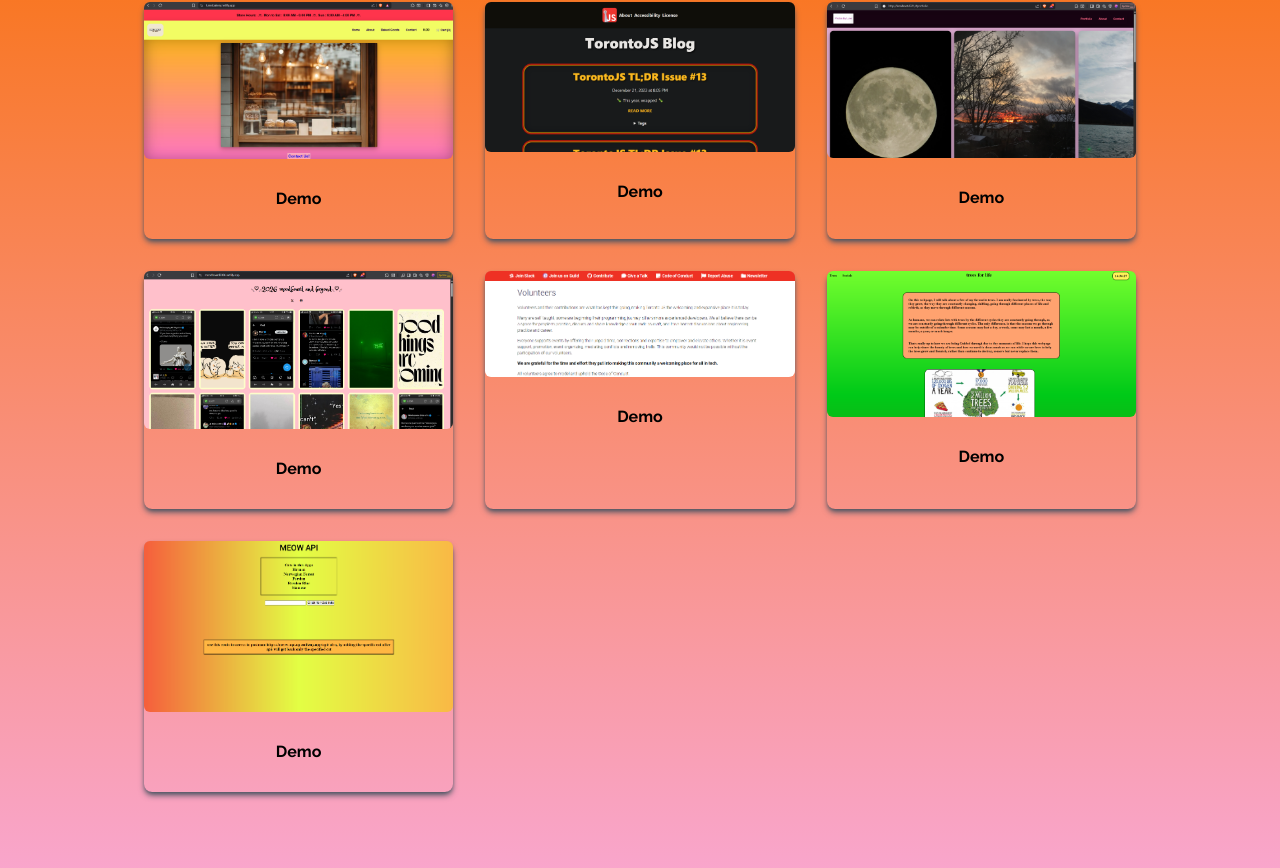
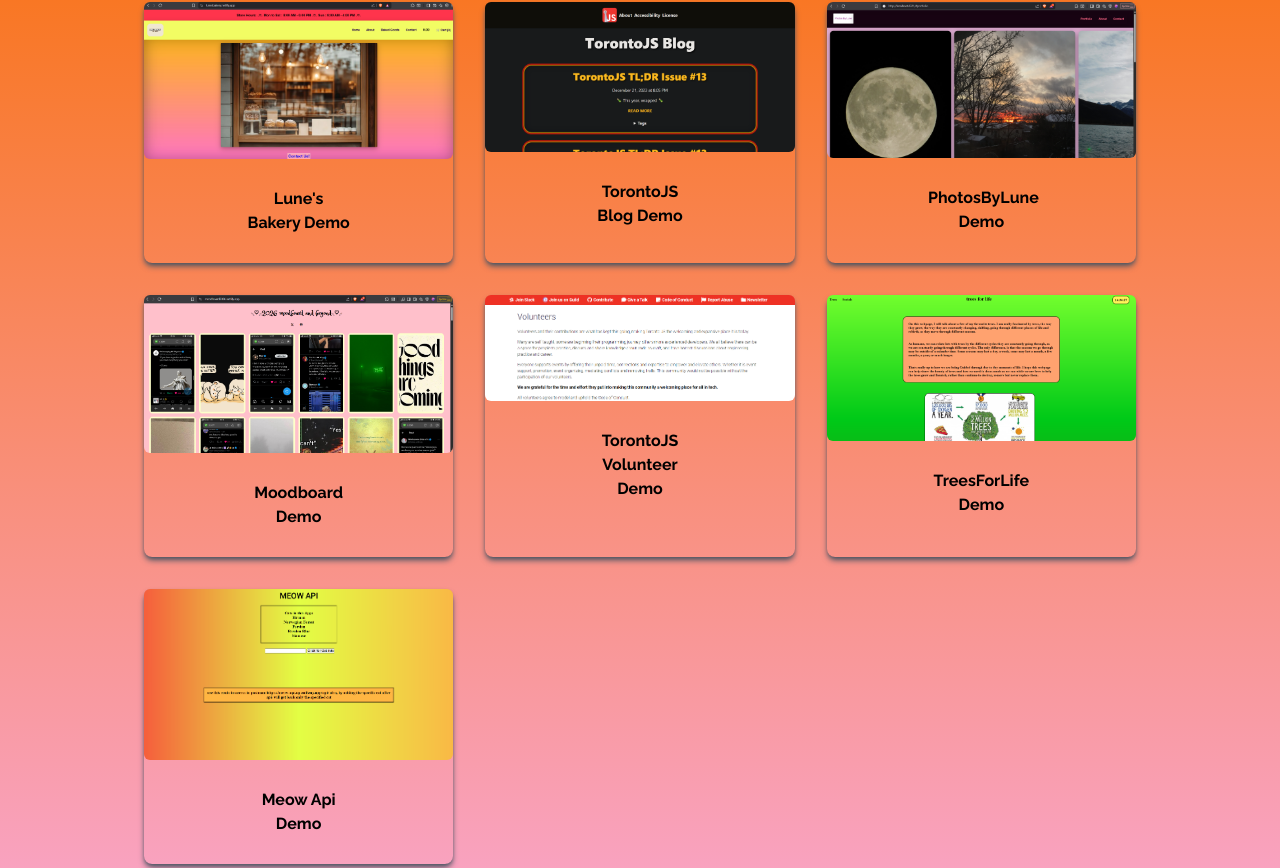
Before and after one commit to lunarfrm777/portfolio, a React (Create React App) app: page / in a window 1280 px wide. Shown: the part 1310-2178 px from the top of the page. Built offline with nearby package versions, Linux system fonts and the light colour scheme.

Commit message:
added title to object,, then destructured title in map and conditional render added to button element

```diff
--- a/src/components/Portfolio.js
+++ b/src/components/Portfolio.js
@@ -13,33 +13,39 @@
     const portfolios = [
         {
             id: 1,
+            title: "Lune's Bakery Demo",
             src: bakery,
             demoLink: 'https://lunesbakery.netlify.app/'
         },
         {
             id: 2,
+            title: "TorontoJS Blog Demo",
             src: torontoJsBl,
             codeLink: 'https://github.com/torontojs/blog',
             demoLink: 'https://blog.torontojs.com/'
         },
          {
             id: 3,
+            title: "PhotosByLune Demo",
             src: photog,
             demoLink: 'https://photosbylune.netlify.app'
         },
          {
             id: 4,
+            title: "Moodboard Demo",
             src: moodboard,
             demoLink: 'https://moodboard2026.netlify.app/'
         },
         {
             id: 5,
             src: torontoJsVol,
+            title: "TorontoJS Volunteer Demo",
             codeLink: 'https://github.com/torontojs/torontojs.com',
             demoLink: 'https://torontojs.com/volunteers'
         },
         {
             id: 6,
+            title: "TreesForLife Demo",
             src: treesForLife,
             demoLink: 'https://treesareneededforlife.netlify.app/'
         },
@@ -52,6 +58,7 @@
         // },
         {
             id: 6,
+            title: "Meow Api Demo",
             src: meowApi,
             demoLink: 'https://meow-api-i9z4.onrender.com/'
         },
@@ -68,7 +75,7 @@
             <div className='grid py-6 sm:grid-cols-2 md:grid-cols-3 gap-8 px-12 sm:px-0 mb-20'>
 
             {
-                portfolios.map(({ id, src, codeLink, demoLink }) => (
+                portfolios.map(({ id, src, title, codeLink, demoLink }) => (
                     <div key={id} className="shadow-md shadow-gray-600 rounded-lg">
                         <img
                             src={src}
@@ -82,7 +89,7 @@
                                     rel="noreferrer"
                                     className="w-1/2 px-6 py-3 m-4 duration-200 hover:scale-105"
                                 >
-                                    Demo
+                                    {title}
                                 </button>
                             )}
                             {/* <button
```
